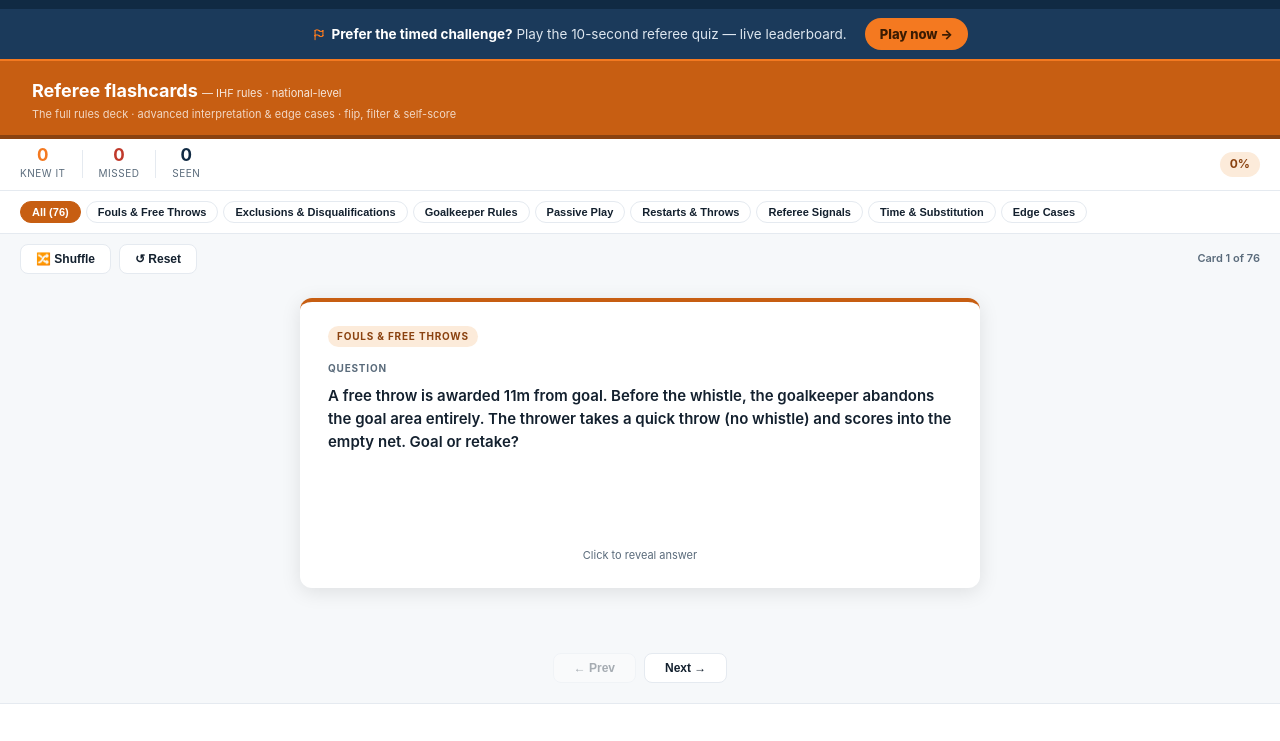
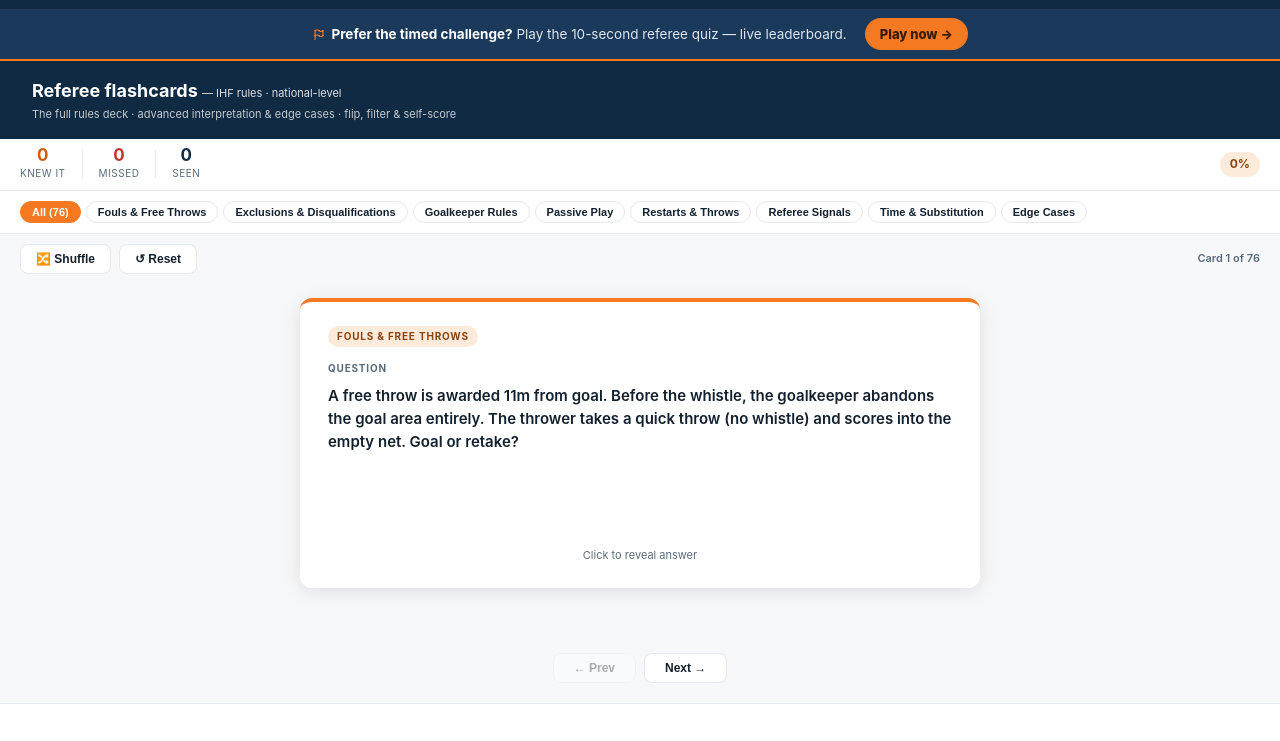
Before and after one commit to negrelthomas/calcup-2027, a plain HTML site: page site/handball-referee-flashcards.html in a window 1280 px wide. Shown: the part 59-800 px from the top of the page. Drawn offline with Linux system fonts and the light colour scheme.

Commit message:
Update handball-referee-flashcards.html

```diff
--- a/site/handball-referee-flashcards.html
+++ b/site/handball-referee-flashcards.html
@@ -12,9 +12,9 @@
     color-scheme: light;
     /* CalCup brand palette mapped onto the deck's original variable names,
        so every existing rule recolours to CalCup orange/navy automatically. */
-    --green: #C75E12;        /* primary → CalCup orange-dark */
-    --green-light: #FCEBDA;  /* orange tint */
-    --green-mid: #F47920;    /* CalCup orange */
+    --green: #F47920;        /* primary → exact CalCup orange (matches site --orange) */
+    --green-light: #FCEBDA;  /* orange tint (matches site --orange-tint) */
+    --green-mid: #C75E12;    /* CalCup orange-dark (hover/accent) */
     --green-dark: #8A4210;   /* deep orange (answer text) */
     --accent: #102A43;       /* CalCup navy accent */
     --red: #C0392B;
@@ -29,12 +29,12 @@
   }
   * { box-sizing: border-box; margin: 0; padding: 0; }
   body { font-family: -apple-system, BlinkMacSystemFont, 'Segoe UI', sans-serif; background: var(--gray-50); color: var(--text); min-height: 100vh; }
-  .header { background: var(--green); color: white; padding: 16px 20px 12px; display: flex; align-items: center; gap: 12px; }
+  .header { background: var(--accent); color: white; padding: 16px 20px 12px; display: flex; align-items: center; gap: 12px; }
   .header-icon { font-size: 26px; }
   .header-title { font-size: 18px; font-weight: 700; }
   .header-sub { font-size: 11px; opacity: 0.75; margin-top: 1px; }
-  .progress-bar-wrap { background: var(--green-dark); height: 4px; }
-  .progress-bar-fill { height: 4px; background: var(--accent); transition: width 0.4s ease; width: 0%; }
+  .progress-bar-wrap { background: var(--accent); height: 4px; }
+  .progress-bar-fill { height: 4px; background: var(--green); transition: width 0.4s ease; width: 0%; }
   .stats-bar { background: white; border-bottom: 1px solid var(--gray-200); padding: 8px 20px; display: flex; gap: 16px; align-items: center; flex-wrap: wrap; }
   .stat { display: flex; flex-direction: column; align-items: center; }
   .stat-val { font-size: 17px; font-weight: 700; line-height: 1; }
@@ -467,7 +467,7 @@ function cardId(card){return card.q.slice(0,55);}
 function init(){buildFilters();applyFilter('All');}
 function buildFilters(){
   document.getElementById('filtersEl').innerHTML=CATEGORIES.map(cat=>
-    `<button class="filter-btn${cat===activeCategory?' active':''}" onclick="applyFilter(${JSON.stringify(cat)})">${cat==='All'?'All ('+CARDS.length+')':cat}</button>`
+    `<button class="filter-btn${cat===activeCategory?' active':''}" onclick="applyFilter('${cat.replace(/'/g,"\\'")}')">${cat==='All'?'All ('+CARDS.length+')':cat}</button>`
   ).join('');
 }
 function applyFilter(cat){
```
